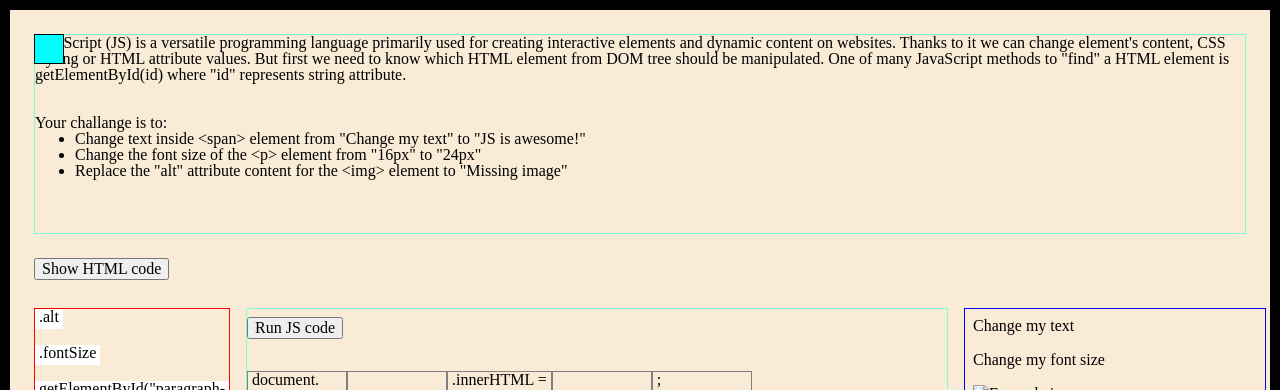
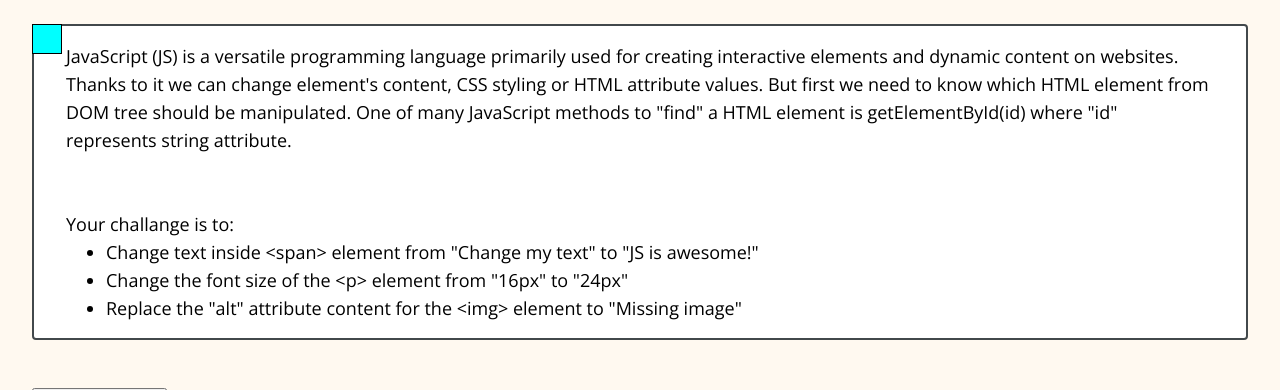
Before and after one commit to Anna-Bala/JS-Learner, a React (Vite) app in the folder apps/frontend/: page / in a window 1280 px wide. Shown: the top 390 px of the page. Built offline with nearby package versions, Linux system fonts and the light colour scheme; no server answers.

Commit message:
Add propoer styling for TaskSection

```diff
--- a/apps/frontend/src/components/Map/index.scss
+++ b/apps/frontend/src/components/Map/index.scss
@@ -1,9 +1,11 @@
+@use 'src/styling/_colors.module' as *;
+@use 'src/styling/spacing' as *;
+
 .map {
-  background-color: antiquewhite;
-  border: 10px solid black;
+  background-color: $color-background;
   display: flex;
   flex-direction: column;
   height: 100vh;
-  padding: 24px;
+  padding: $xxxl $xxxxl 0 $xxxxl;
   position: relative;
 }
--- a/apps/frontend/src/components/MapSections/TaskSection/index.scss
+++ b/apps/frontend/src/components/MapSections/TaskSection/index.scss
@@ -1,7 +1,15 @@
+@use 'src/styling/_colors.module' as *;
+@use 'src/styling/spacing' as *;
+@use 'src/styling/typography' as *;
+
 .task-section {
-  border: 1px solid aquamarine;
+  @include body-1-regular;
+  background-color: $color-neutral-white;
+  border-radius: 4px;
+  border: 2px solid $color-neutral-700;
   display: flex;
   flex-direction: column;
-  height: 200px;
+  margin-bottom: $xxxl;
+  padding: $xl $xxxxl;
   white-space: break-spaces;
 }
--- a/apps/frontend/src/styling/spacing.scss
+++ b/apps/frontend/src/styling/spacing.scss
@@ -6,3 +6,4 @@ $lg: 14px;
 $xl: 16px;
 $xxl: 20px;
 $xxxl: 24px;
+$xxxxl: 32px;
```
